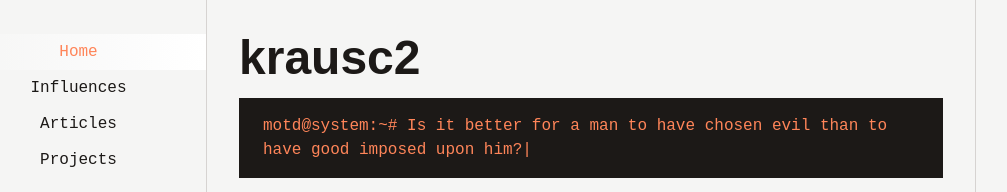
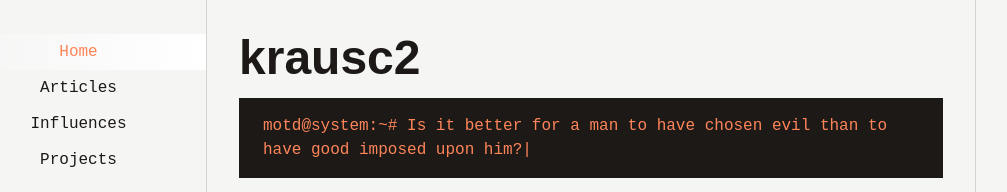
Before and after one commit to krausc2/kc2.dev, a SvelteKit app: page / in a window 1280 px wide. Shown: the part 294-486 px from the top of the page, without its empty margins (49-1056 px from the left). Built offline with nearby package versions, Linux system fonts and the light colour scheme.

Commit message:
refactor: change page order

```diff
--- a/src/routes/+layout.svelte
+++ b/src/routes/+layout.svelte
@@ -22,8 +22,8 @@
 	const navItems = [
 		{ label: "Home", href: "/" },
 		// { label: 'Now', href: '/now' },
+		{ label: "Articles", href: "/articles" },
 		{ label: "Influences", href: "/influences" },
-		{ label: "Articles", href: "/articles" },
 		{ label: "Projects", href: "/projects" }
 	];
 
```
